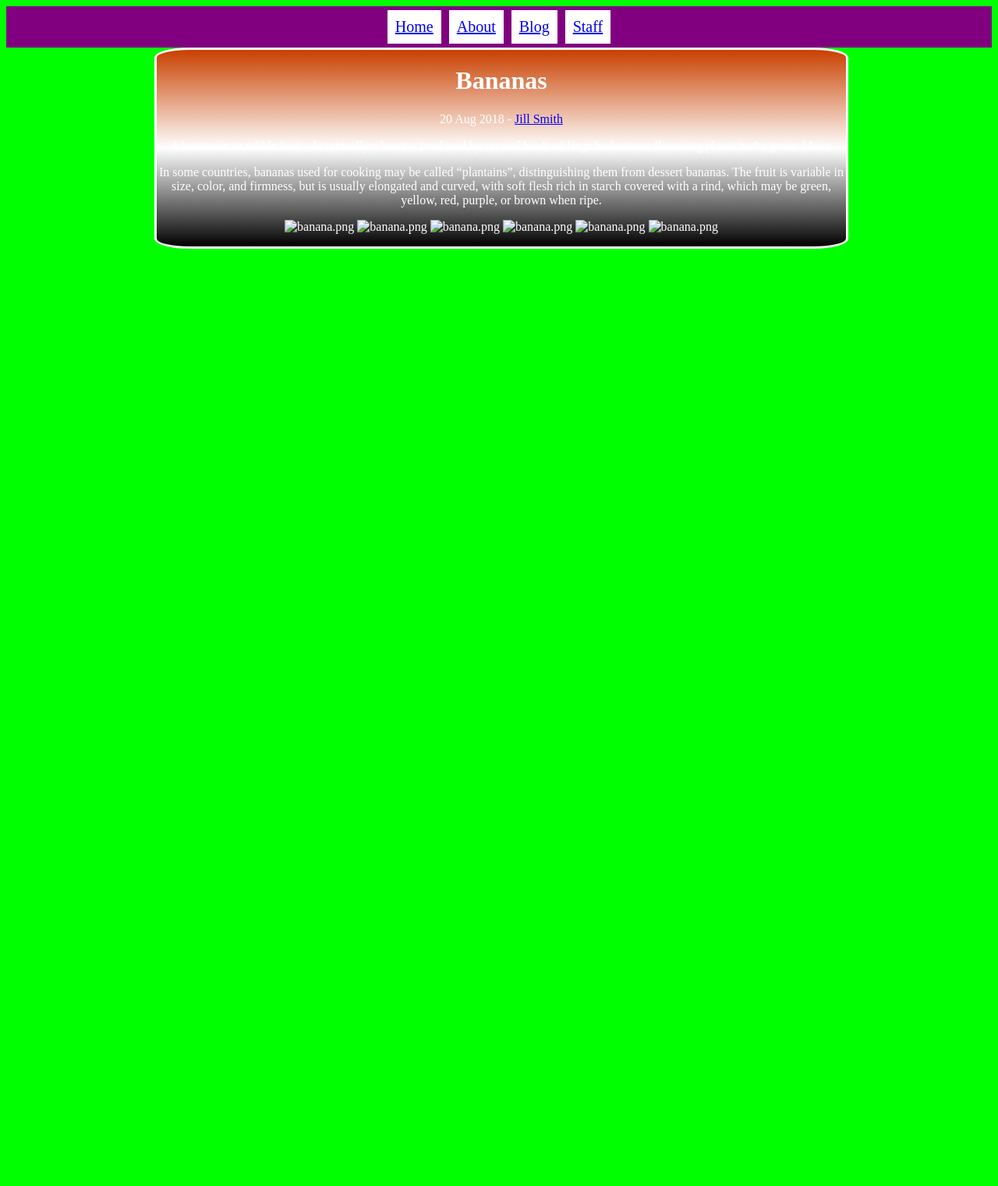
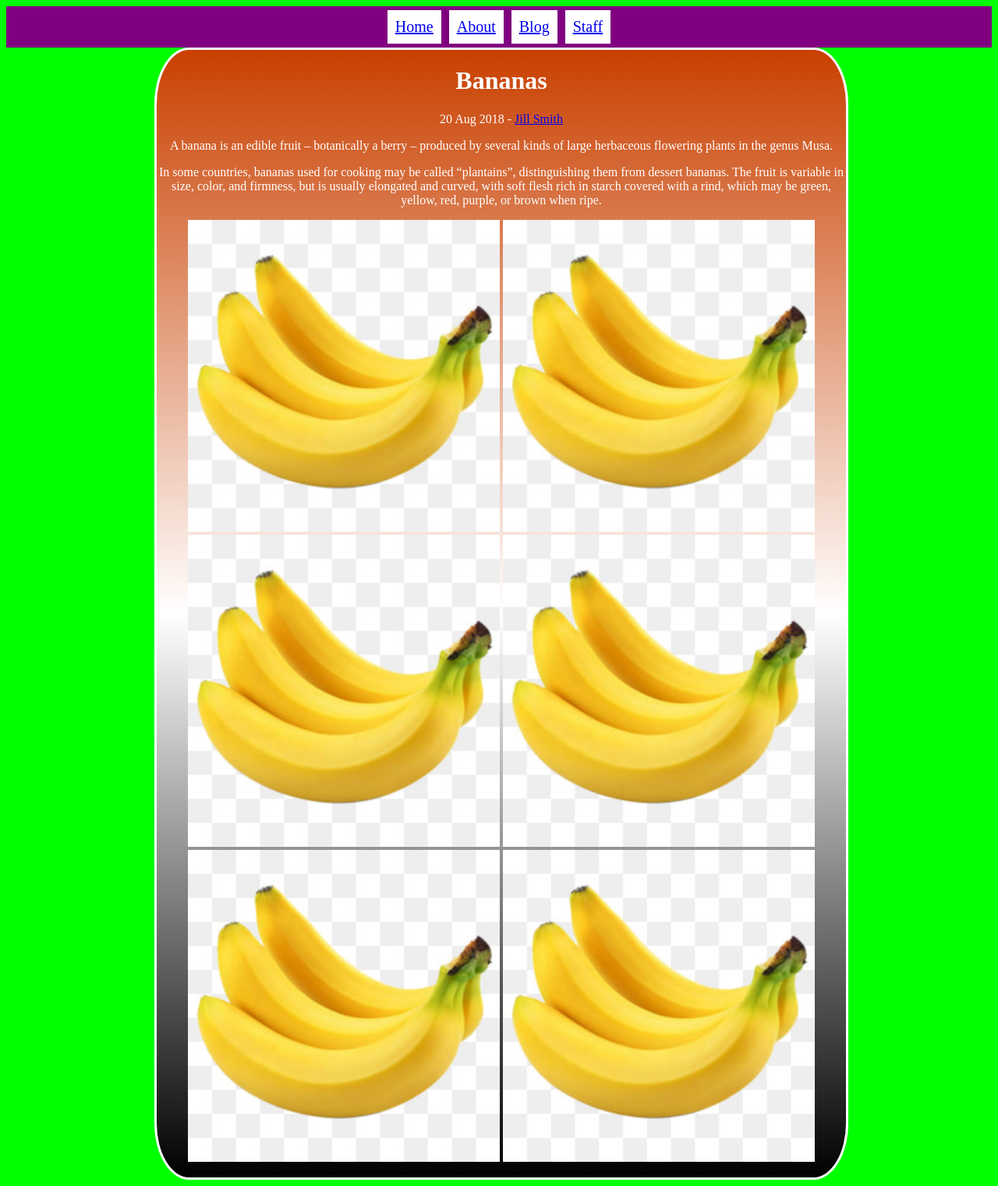
Before and after one commit to oskariwan/jekyllsida2, a Jekyll site: the page built from _posts/2018-08-20-bananas.md, in a window 1280 px wide. Shown: the whole page at 78% size. Built offline with Jekyll 4.4.1, drawn with Linux system fonts in a browser that asks for light colours; before the commit the page ends 900 px from its top, so only the background shows below that.

Commit message:
Update 2018-08-20-bananas.md

```diff
--- a/_posts/2018-08-20-bananas.md
+++ b/_posts/2018-08-20-bananas.md
@@ -11,9 +11,9 @@ and firmness, but is usually elongated and curved, with soft flesh rich in
 starch covered with a rind, which may be green, yellow, red, purple, or brown
 when ripe.
 
-![banana.png](jekyllsida2/assets/banana.png){:class="img-responsive": height="300px" width="400px"}
-![banana.png](jekyllsida2/assets/banana.png){:class="img-responsive": height="300px" width="400px"}
-![banana.png](jekyllsida2/assets/banana.png){:class="img-responsive": height="300px" width="400px"}
-![banana.png](jekyllsida2/assets/banana.png){:class="img-responsive": height="300px" width="400px"}
-![banana.png](jekyllsida2/assets/banana.png){:class="img-responsive": height="300px" width="400px"}
-![banana.png](jekyllsida2/assets/banana.png){:class="img-responsive": height="300px" width="400px"}
+![banana](/jekyllsida2/assets/banana.png){:class="img-responsive": height="300px" width="400px"}
+![banana](/jekyllsida2/assets/banana.png){:class="img-responsive": height="300px" width="400px"}
+![banana](/jekyllsida2/assets/banana.png){:class="img-responsive": height="300px" width="400px"}
+![banana](/jekyllsida2/assets/banana.png){:class="img-responsive": height="300px" width="400px"}
+![banana](/jekyllsida2/assets/banana.png){:class="img-responsive": height="300px" width="400px"}
+![banana](/jekyllsida2/assets/banana.png){:class="img-responsive": height="300px" width="400px"}
```
